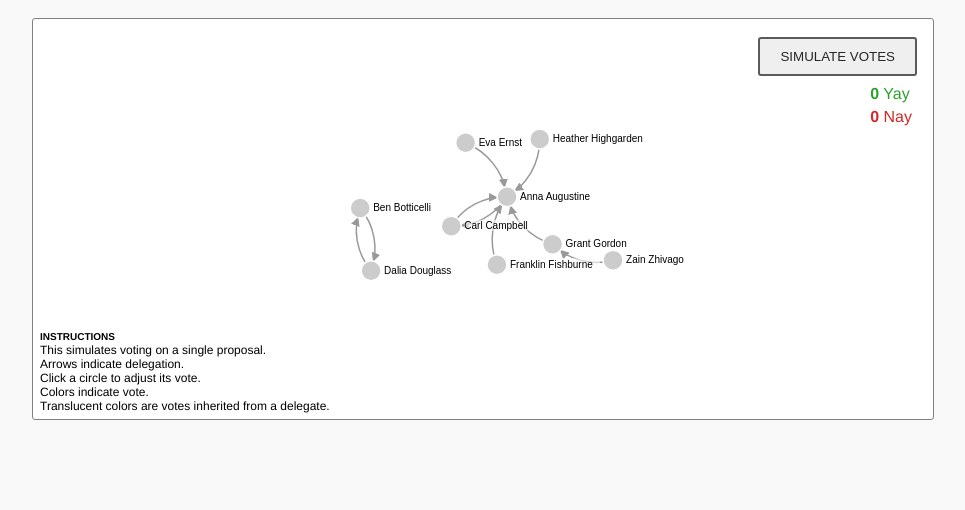
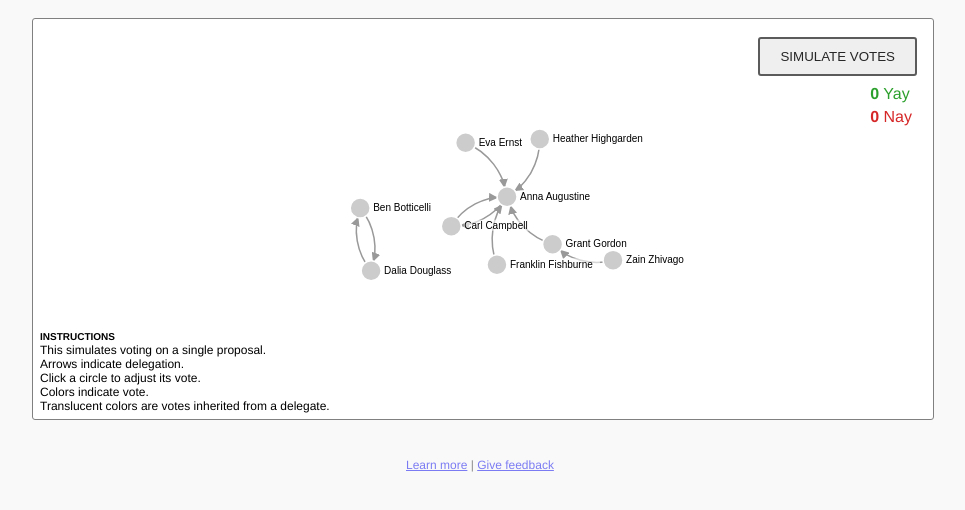
Before and after one commit to voteliquid/demo, a website: page index.html in a window 1280 px wide. Shown: the part 80-590 px from the top of the page, without its empty margins (158-1123 px from the left). Drawn offline with nearby package versions, Linux system fonts and the light colour scheme.

Commit message:
Add footer

```diff
--- a/app.css
+++ b/app.css
@@ -104,7 +104,18 @@ text {
   pointer-events: none;
 }
 
-text-bg {
-  background-color: white;
-  opacity: .1;
+footer {
+  position: absolute;
+  top: 498px;
+  left: 374px;
+  font-size: 12px;
+  color: #888;
 }
+
+footer a {
+  opacity: .5;
+}
+
+footer a:hover {
+  opacity: 1;
+}
--- a/index.html
+++ b/index.html
@@ -23,7 +23,12 @@
       Arrows indicate delegation.<br>
       Click a circle to adjust its vote.<br>
       Colors indicate vote.<br>
-      Translucent colors are votes inherited from a delegate.</p>
+      Translucent colors are votes inherited from a delegate.
+    </p>
+    <footer>
+      <a href="https://liquid.vote">Learn more</a> |
+      <a href="https://github.com/liquidvote/demo/issues">Give feedback</a>
+    </footer>
   </body>
 
   <script src="https://d3js.org/d3.v3.min.js"></script>
```
